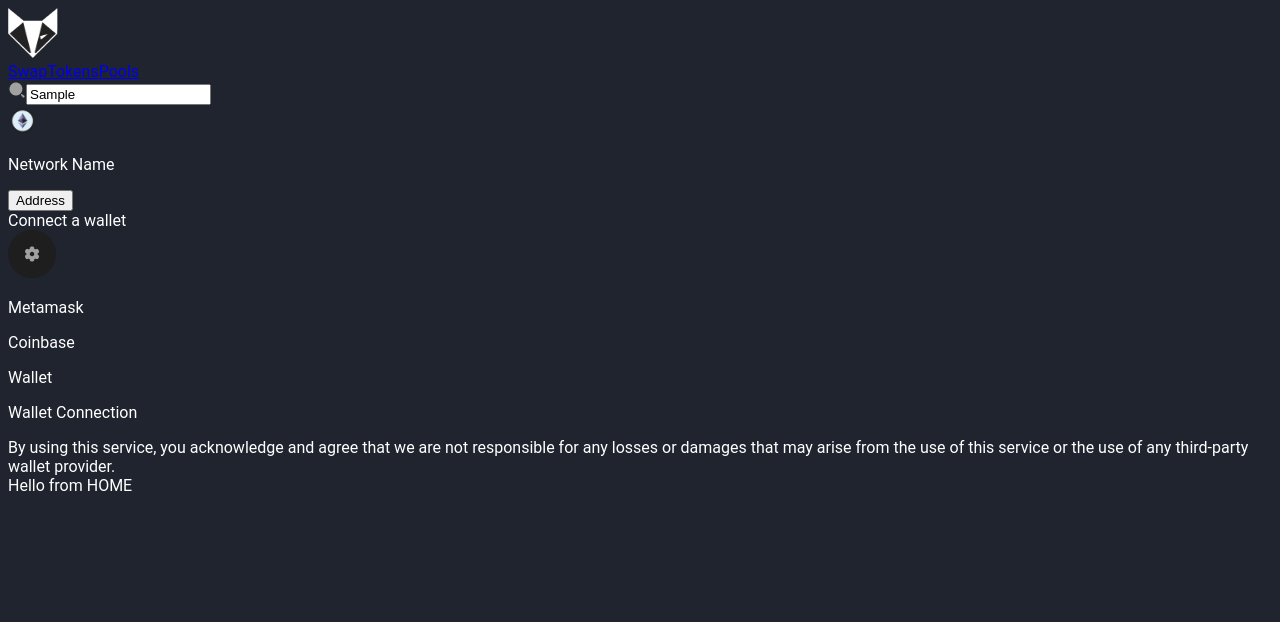
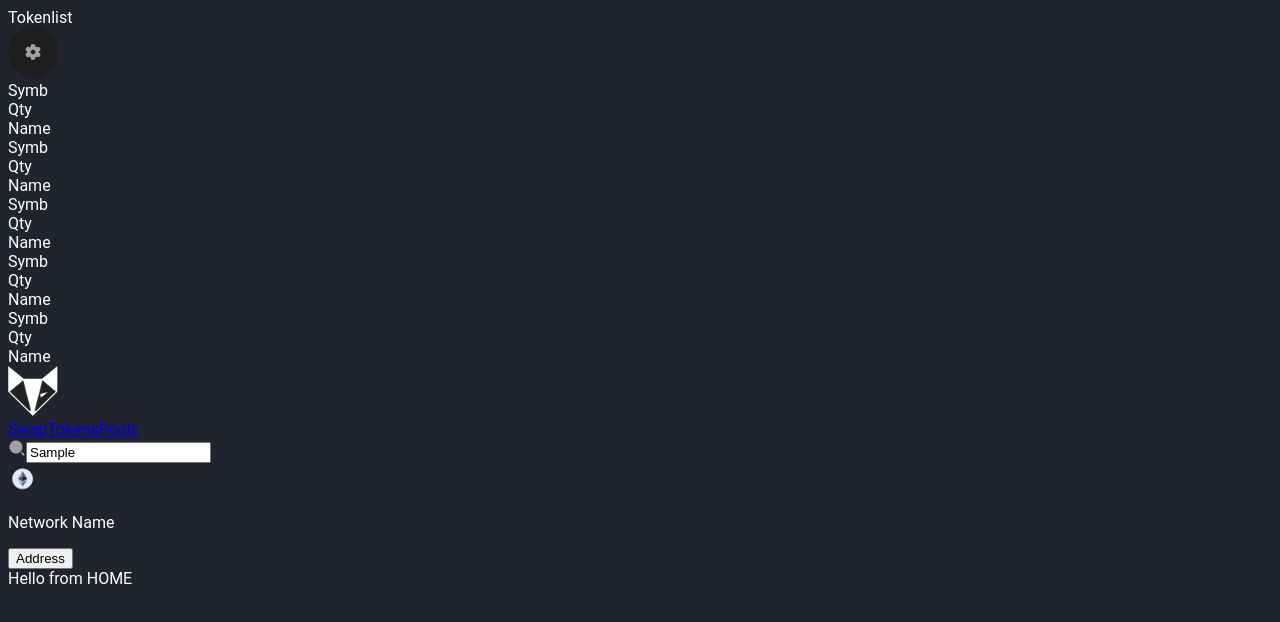
Before and after one commit to mistertandon/web3-project-020-uniswap-clone, a Next.js app: page / in a window 1280 px wide. Both pictures are taken after typing "Sample" into the empty fields and a click on the button "Address". Shown: the top 622 px of the page. Built offline with nearby package versions, Linux system fonts and the light colour scheme.

Commit message:
feat: Develop basic functionality for TokenList component and design modal pop up

```diff
--- a/Components/NavBar/NavBar.jsx
+++ b/Components/NavBar/NavBar.jsx
@@ -15,6 +15,35 @@ const NavBar = () => {
 
   const [openTokenBox, setOpenTokenBox] = useState(false);
 
+  const [tokenModalCoordinates, setTokenModalCoordinates] = useState({
+    parentCHeight: null,
+    parentCLeftCoord: null,
+    parentCTopCoord: null,
+    parentCWidth: null,
+  });
+
+  const addressClickHandler = (event) => {
+    event.stopPropagation();
+    console.log(event);
+
+    const {
+      target: {
+        offsetHeight: parentCHeight,
+        offsetLeft: parentCLeftCoord,
+        offsetTop: parentCTopCoord,
+        offsetWidth: parentCWidth,
+      },
+    } = event;
+
+    setTokenModalCoordinates({
+      parentCHeight,
+      parentCLeftCoord,
+      parentCTopCoord,
+      parentCWidth,
+    });
+
+    setOpenTokenBox(true);
+  };
   return (
     <section className="grid w-11/12 h-20 grid-cols-2 mx-auto mt-4 md:grid-cols-3">
       <div className="flex flex-row items-start pt-1 h-13 w-fit gap-x-4">
@@ -63,7 +92,14 @@ const NavBar = () => {
           <p className="pt-1 m-0">Network Name</p>
         </div>
         <div className="pt-1">
-          <button onClick={() => setOpenModal(true)}>Address</button>
+          {/* <button onClick={() => setOpenModal(true)}>Address</button> */}
+          <button
+            onClick={(event) => {
+              addressClickHandler(event);
+            }}
+          >
+            Address
+          </button>
           {/* {true && ( */}
           {openModal && (
             <Modal
@@ -73,9 +109,11 @@ const NavBar = () => {
           )}
         </div>
         {/* TokenList component */}
+        {/* {true && ( */}
         {openTokenBox && (
           <TokenList
             tokenDate="hey"
+            tokenModalCoordinates={tokenModalCoordinates}
             setOpenTokenBox={setOpenTokenBox}
           />
         )}
--- a/Components/TokenList/TokenList.jsx
+++ b/Components/TokenList/TokenList.jsx
@@ -1,5 +1,75 @@
-const TokenList = () => {
-  return <section>Hello from TokenList</section>;
+import Image from "next/image";
+import images from "./../../assets";
+import { TokenListPortal } from "./index";
+
+const TokenList = ({
+  tokenDate,
+  setOpenTokenBox,
+  tokenModalCoordinates: {
+    parentCHeight,
+    parentCLeftCoord,
+    parentCTopCoord,
+    parentCWidth,
+  },
+}) => {
+  const data = [1, 2, 3, 4, 5];
+
+  const finalTopCoord = parentCTopCoord + parentCHeight;
+  return (
+    <section className="grid justify-center max-w-3xl grid-cols-12 gap-2">
+      {typeof window === "object" ? (
+        <TokenListPortal>
+          <section
+            style={{ top: `${finalTopCoord}px`, left: `${parentCLeftCoord}px` }}
+            className="absolute top-0 right-0 grid items-center justify-center max-w-xs grid-cols-12 gap-2 mx-auto"
+          >
+            <div className="col-span-8">Tokenlist</div>
+            <div className="col-span-4">
+              <Image
+                src={images.close}
+                height={50}
+                width={50}
+                alt="Close"
+                className="cursor-pointer"
+                onClick={() => setOpenTokenBox(false)}
+              />
+            </div>
+            {/* <div className="col-span-12"> */}
+            <div className="grid items-center grid-cols-12 col-span-12 gap-2">
+              {data.map((property, idx) => (
+                <>
+                  {/* <div className="grid grid-cols-12 col-span-12 gap-2 pb-2 mt-2 border-0 border-b-2 border-solid"> */}
+                  <div
+                    className="col-span-3 font-bold bg-[#C7C7C7] text-base rounded-lg px-2 py-1"
+                    key={`symbol_${idx}`}
+                  >
+                    Symb
+                  </div>
+                  <div
+                    className="col-span-4"
+                    key={`qty_${idx}`}
+                  >
+                    Qty
+                  </div>
+                  <div
+                    className="col-span-5"
+                    key={`name_${idx}`}
+                  >
+                    Name
+                  </div>
+                  <div
+                    className="border-0 border-b-2 border-solid col-span-full"
+                    key={`divider_${idx}`}
+                  ></div>
+                </>
+                // </div>
+              ))}
+            </div>
+          </section>
+        </TokenListPortal>
+      ) : null}
+    </section>
+  );
 };
 
 export default TokenList;
--- /dev/null
+++ b/Components/TokenList/TokenListPortal.jsx
@@ -0,0 +1,5 @@
+import { createPortal } from "react-dom";
+const TokenListPortal = ({ children }) =>
+  createPortal(children, document.getElementById("token-list-portal"));
+
+export default TokenListPortal;
--- a/Components/TokenList/index.jsx
+++ b/Components/TokenList/index.jsx
@@ -1,2 +1,4 @@
 import TokenList from "./TokenList";
+import TokenListPortal from "./TokenListPortal";
 export default TokenList;
+export { TokenListPortal };
--- a/pages/_document.js
+++ b/pages/_document.js
@@ -4,7 +4,11 @@ export default function Document() {
   return (
     <Html lang="en">
       <Head />
-      <body className="relative min-h-screen" id="app-root">
+      <body
+        className="relative min-h-screen"
+        id="app-root"
+      >
+        <div id="token-list-portal"></div>
         <Main />
         <NextScript />
       </body>
```
